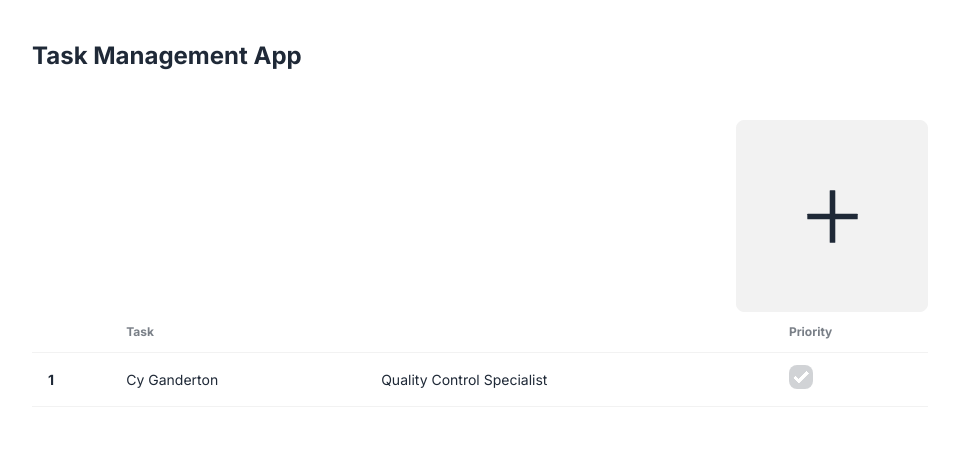
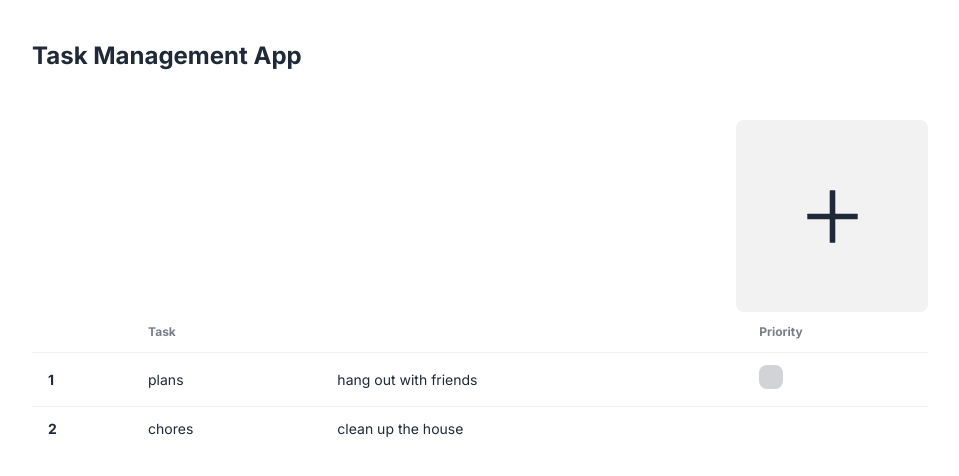
Before and after one commit to dcohen4/cmsc447project, a Next.js app in the folder my-app/: page / in a window 1280 px wide. Shown: the top 476 px of the page, without its empty margins (160-1119 px from the left). Built offline with nearby package versions, Linux system fonts and the light colour scheme; data requests are answered from the project's data file.

Commit message:
worked on backend

```diff
--- /dev/null
+++ b/my-app/api.ts
@@ -0,0 +1,10 @@
+import { todo } from "node:test";
+import { ITask } from "./types/types";
+
+const baseURL = 'http://localhost:3001';
+
+export const getAllTodos = async ():  Promise<ITask[]> =>{
+ const res = await fetch(`${baseURL}/tasks`);
+ const todos = await res.json();
+ return todos;
+}
--- a/my-app/app/page.tsx
+++ b/my-app/app/page.tsx
@@ -1,8 +1,17 @@
+import { getAllTodos } from "@/api";
 import AddTask from "@/components/AddTask";
 import { TodoList } from "@/components/TodoList";
 
 
-export default function Home() {
+export default async function Home() {
+  const tasks = await getAllTodos();
+  // console.log(tasks.at(1)?.taskname);
+
+    // Add this code to log the tasknames
+    tasks.forEach((task) => {
+      console.log(task);
+    });
+
   return (
     <main className="max-w-4xl mx-auto mt-15">
      <div className="text-left my-10 ">
@@ -13,8 +22,7 @@ export default function Home() {
      <div style={{ display: 'flex', justifyContent: 'right', alignItems: 'flex-end',height: '25vh'  }}>
       <AddTask></AddTask>
      </div>
-     {/* <AddTask></AddTask> */}
-     <TodoList></TodoList>
+     <TodoList tasks = {tasks}/>
     </main>
   )
 }
--- a/my-app/components/TodoList.tsx
+++ b/my-app/components/TodoList.tsx
@@ -1,6 +1,12 @@
+import { ITask } from '@/types/types'
 import React from 'react'
 
-export const TodoList = () => {
+
+interface TodoListProps{
+  tasks:ITask[]
+}
+
+export const TodoList: React.FC<TodoListProps> = ({tasks}) => {
   return (
     <div className="overflow-x-auto">
   <table className="table">
@@ -14,14 +20,21 @@ export const TodoList = () => {
       </tr>
     </thead>
     <tbody>
-      {/* row 1 */}
-      <tr>
-        <th>1</th>
-        <td>Cy Ganderton</td>
-        <td>Quality Control Specialist</td>
-        <td><input type="checkbox" className="checkbox" disabled checked /></td>
+      {tasks.map(task =>(
+      <tr key = {task.id}>
+        <th>{task.id}</th>
+        <td>{task.taskname}</td>
+        <td>{task.text}</td>
+        <td> {task.priority ? (<input type="checkbox" className="checkbox" disabled />) : null}</td>
+
+
+
+
+        {/* <td><input type="checkbox" className="checkbox" disabled checked={!!task.priority} /></td> */}
+
+
       </tr>
-
+      ))}
     </tbody>
   </table>
 </div>
--- /dev/null
+++ b/my-app/data/todos.json
@@ -0,0 +1,19 @@
+{
+  "tasks": [
+        {
+        "id": "1",
+        "taskname": "plans",
+        "text": "hang out with friends",
+        "priority": 1
+        },
+        {
+        "id": "2",
+        "taskname": "chores",
+        "text": "clean up the house",
+        "priority": 0
+
+        }
+
+  ]
+
+}
--- a/my-app/package.json
+++ b/my-app/package.json
@@ -6,7 +6,8 @@
     "dev": "next dev",
     "build": "next build",
     "start": "next start",
-    "lint": "next lint"
+    "lint": "next lint",
+    "json-server": "json-server --watch data/todos.json --port 3001"
   },
   "dependencies": {
     "next": "^14.0.1",
@@ -22,6 +23,7 @@
     "daisyui": "^3.9.4",
     "eslint": "^8",
     "eslint-config-next": "14.0.1",
+    "json-server": "^0.17.4",
     "postcss": "^8.4.31",
     "tailwindcss": "^3.3.5",
     "typescript": "^5"
--- /dev/null
+++ b/my-app/types/types.ts
@@ -0,0 +1,6 @@
+export interface ITask{
+    id: string;
+    taskname: string;
+    text:string;
+    priority:boolean;
+}
```
Also changed, not shown: my-app/db.json (added, +19 -0 lines), my-app/todos.json (added, +19 -0 lines), 2 other files (tests, documents, lock files or other folders).
